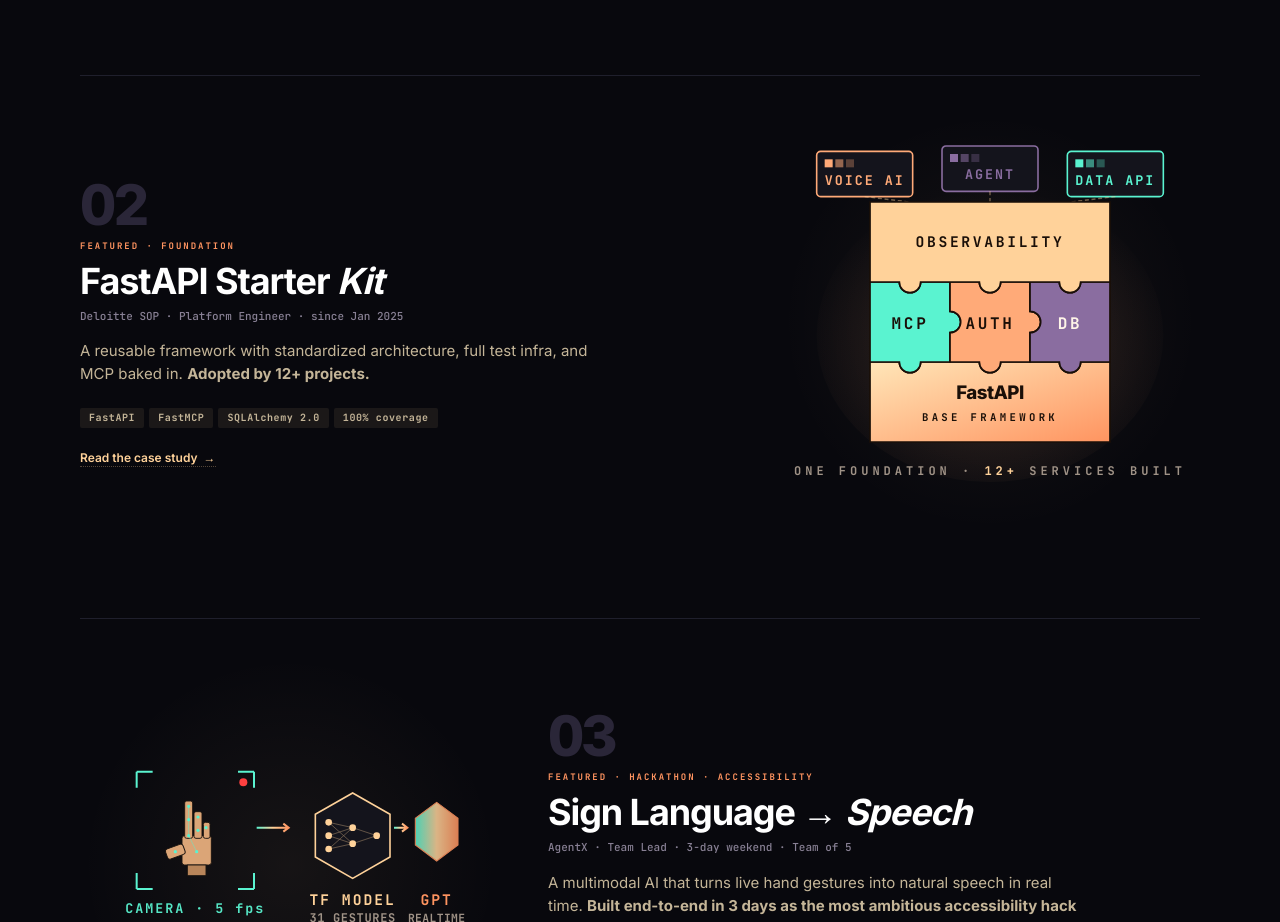
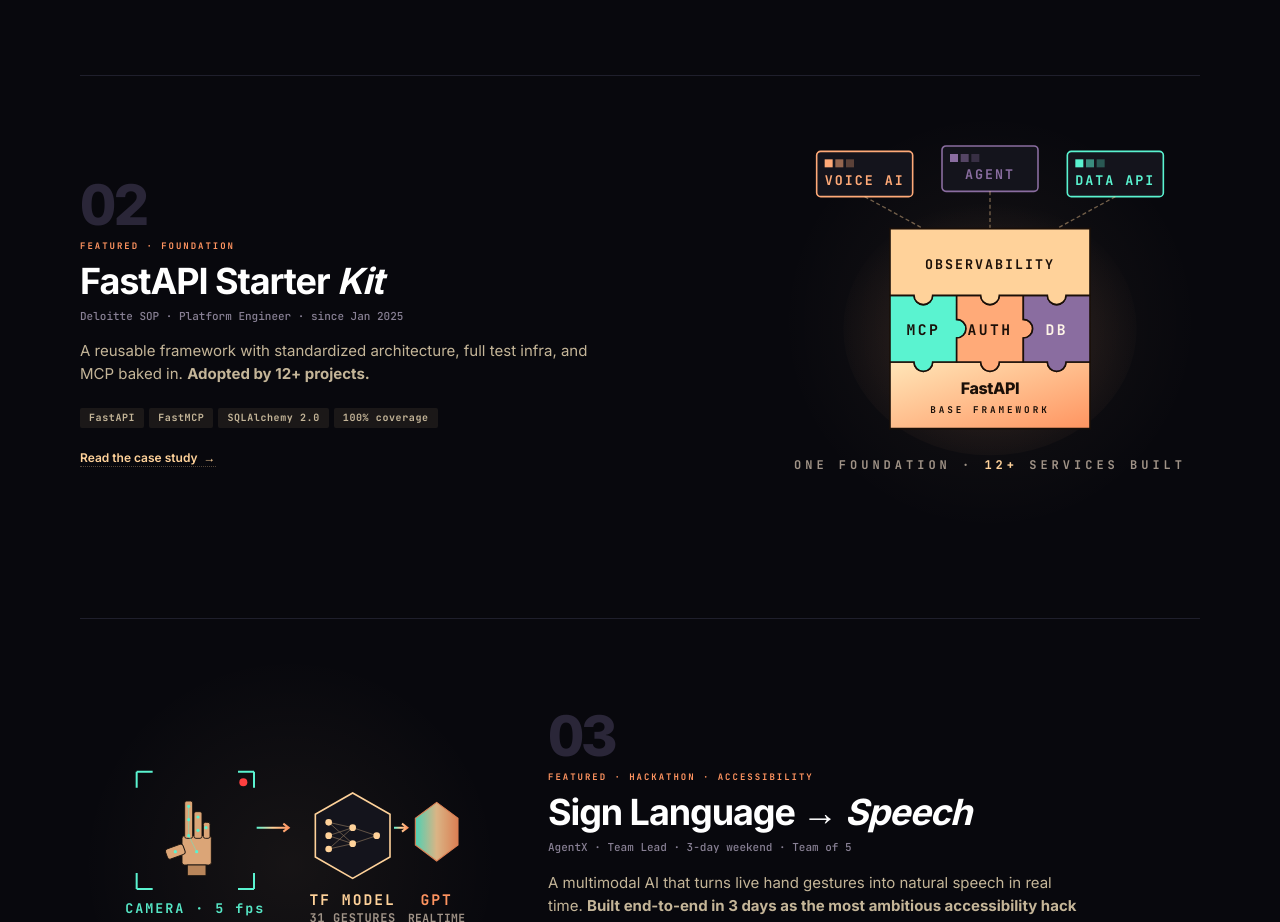
Before and after one commit to OmKshirsagar/OmKshirsagar.github.io, an Astro site: page / in a window 1280 px wide. Shown: the part 1380-2302 px from the top of the page. Built offline with nearby package versions, Linux system fonts and the light colour scheme; Astro itself is replaced by a stand-in of ours.

Commit message:
fix(illustration): shrink FastAPI puzzle from 180×180 to 150×150 for better visual proportion
The 3-layer puzzle was dominating the illustration card. Scaled it down
by ~17% so the surrounding services + caption have proper breathing
room:

  • Puzzle bounds: x=60-240 → x=75-225, y=60-240 → y=80-230
  • Row height: 60 → 50px
  • Module cell size: 60×60 → 50×50
  • Tab/slot radius: 8 → 7
  • Tab midpoints: x={90,150,210} → x={100,150,200}, middle-row y=150 → 155

Adjusted labels to fit the smaller cells:
  • 'OBSERVABILITY' 11pt/2 → 10pt/1.5 letter-spacing
  • MCP / AUTH / DB labels 12pt → 11pt
  • 'FastAPI' header 14pt → 12pt
  • 'BASE FRAMEWORK' subtitle 8pt → 7pt

Halo ellipse retuned to match (rx 130→110, ry 110→95) and service
connector lines redirected to the new OBS top-edge y-coordinate (80).

```diff
--- a/src/components/illustrations/StarterKitIllustration.astro
+++ b/src/components/illustrations/StarterKitIllustration.astro
@@ -26,7 +26,7 @@ interface PieceConfig {
   left?: Feature[];
 }
 
-const R = 8; // tab/slot radius
+const R = 7; // tab/slot radius
 
 // piecePath returns an SVG `d` string for one puzzle piece. Each edge can
 // have any number of tab/slot features in left→right / top→bottom order;
@@ -60,45 +60,46 @@ function piecePath(p: PieceConfig): string {
   return d;
 }
 
-// === Puzzle layout (180×180 square centered horizontally) ===
-// Three rows of 60px each, spanning x=60→240, y=60→240.
+// === Puzzle layout (150×150 square centered horizontally) ===
+// Three rows of 50px each, spanning x=75→225, y=80→230.
+// Module cell midpoints: x={100, 150, 200}, middle-row y=155.
 const fastapiPath = piecePath({
-  x: 60, y: 180, w: 180, h: 60,
+  x: 75, y: 180, w: 150, h: 50,
   top: [
-    { at: 90, type: 'slot' },
+    { at: 100, type: 'slot' },
     { at: 150, type: 'slot' },
-    { at: 210, type: 'slot' },
+    { at: 200, type: 'slot' },
   ],
 });
 
 const mcpPath = piecePath({
-  x: 60, y: 120, w: 60, h: 60,
-  top: [{ at: 90, type: 'slot' }],
-  right: [{ at: 150, type: 'tab' }],
-  bottom: [{ at: 90, type: 'tab' }],
+  x: 75, y: 130, w: 50, h: 50,
+  top: [{ at: 100, type: 'slot' }],
+  right: [{ at: 155, type: 'tab' }],
+  bottom: [{ at: 100, type: 'tab' }],
 });
 
 const authPath = piecePath({
-  x: 120, y: 120, w: 60, h: 60,
+  x: 125, y: 130, w: 50, h: 50,
   top: [{ at: 150, type: 'slot' }],
-  right: [{ at: 150, type: 'tab' }],
+  right: [{ at: 155, type: 'tab' }],
   bottom: [{ at: 150, type: 'tab' }],
-  left: [{ at: 150, type: 'slot' }],
+  left: [{ at: 155, type: 'slot' }],
 });
 
 const dbPath = piecePath({
-  x: 180, y: 120, w: 60, h: 60,
-  top: [{ at: 210, type: 'slot' }],
-  bottom: [{ at: 210, type: 'tab' }],
-  left: [{ at: 150, type: 'slot' }],
+  x: 175, y: 130, w: 50, h: 50,
+  top: [{ at: 200, type: 'slot' }],
+  bottom: [{ at: 200, type: 'tab' }],
+  left: [{ at: 155, type: 'slot' }],
 });
 
 const obsPath = piecePath({
-  x: 60, y: 60, w: 180, h: 60,
+  x: 75, y: 80, w: 150, h: 50,
   bottom: [
-    { at: 90, type: 'tab' },
+    { at: 100, type: 'tab' },
     { at: 150, type: 'tab' },
-    { at: 210, type: 'tab' },
+    { at: 200, type: 'tab' },
   ],
 });
 ---
@@ -115,8 +116,8 @@ const obsPath = piecePath({
       </radialGradient>
     </defs>
 
-    <!-- ambient halo -->
-    <ellipse cx="150" cy="160" rx="130" ry="110" fill="url(#kit-halo)"/>
+    <!-- ambient halo (sized to the smaller puzzle) -->
+    <ellipse cx="150" cy="155" rx="110" ry="95" fill="url(#kit-halo)"/>
 
     <!-- ============================================================== -->
     <!--  SERVICES BUILT ON TOP — 3 small cards hovering above puzzle   -->
@@ -149,9 +150,9 @@ const obsPath = piecePath({
 
     <!-- thin dashed connectors from each service down to the OBS layer -->
     <g stroke="#ffd29a" stroke-width="1" stroke-dasharray="3 2" fill="none" opacity="0.42">
-      <path d="M 56 56 L 90 60"/>
-      <path d="M 150 52 L 150 60"/>
-      <path d="M 244 56 L 210 60"/>
+      <path d="M 56 56 L 100 80"/>
+      <path d="M 150 52 L 150 80"/>
+      <path d="M 244 56 L 200 80"/>
     </g>
 
     <!-- ============================================================== -->
@@ -160,28 +161,28 @@ const obsPath = piecePath({
     <!-- ============================================================== -->
 
     <!-- BASE: FastAPI -->
-    <path d={fastapiPath} fill="url(#kit-core)" stroke="#1a0f08" stroke-width="1.3"/>
-    <text x="150" y="208" font-family="Inter" font-size="14" font-weight="800" letter-spacing="-0.4" fill="#1a0f08" text-anchor="middle">FastAPI</text>
-    <text x="150" y="224" font-family="JetBrains Mono" font-size="8" font-weight="700" letter-spacing="2.5" fill="#1a0f08" text-anchor="middle">BASE FRAMEWORK</text>
+    <path d={fastapiPath} fill="url(#kit-core)" stroke="#1a0f08" stroke-width="1.2"/>
+    <text x="150" y="204" font-family="Inter" font-size="12" font-weight="800" letter-spacing="-0.3" fill="#1a0f08" text-anchor="middle">FastAPI</text>
+    <text x="150" y="218" font-family="JetBrains Mono" font-size="7" font-weight="700" letter-spacing="2.2" fill="#1a0f08" text-anchor="middle">BASE FRAMEWORK</text>
 
     <!-- MIDDLE row: MCP · AUTH · DB -->
-    <path d={mcpPath} fill="#5af3d0" stroke="#1a0f08" stroke-width="1.3"/>
-    <text x="90" y="155" font-family="JetBrains Mono" font-size="12" font-weight="800" letter-spacing="2" fill="#1a0f08" text-anchor="middle">MCP</text>
+    <path d={mcpPath} fill="#5af3d0" stroke="#1a0f08" stroke-width="1.2"/>
+    <text x="100" y="160" font-family="JetBrains Mono" font-size="11" font-weight="800" letter-spacing="1.8" fill="#1a0f08" text-anchor="middle">MCP</text>
 
-    <path d={authPath} fill="#ffaa78" stroke="#1a0f08" stroke-width="1.3"/>
-    <text x="150" y="155" font-family="JetBrains Mono" font-size="12" font-weight="800" letter-spacing="2" fill="#1a0f08" text-anchor="middle">AUTH</text>
+    <path d={authPath} fill="#ffaa78" stroke="#1a0f08" stroke-width="1.2"/>
+    <text x="150" y="160" font-family="JetBrains Mono" font-size="11" font-weight="800" letter-spacing="1.8" fill="#1a0f08" text-anchor="middle">AUTH</text>
 
-    <path d={dbPath} fill="#8a6da0" stroke="#1a0f08" stroke-width="1.3"/>
-    <text x="210" y="155" font-family="JetBrains Mono" font-size="12" font-weight="800" letter-spacing="2" fill="#fff5e8" text-anchor="middle">DB</text>
+    <path d={dbPath} fill="#8a6da0" stroke="#1a0f08" stroke-width="1.2"/>
+    <text x="200" y="160" font-family="JetBrains Mono" font-size="11" font-weight="800" letter-spacing="1.8" fill="#fff5e8" text-anchor="middle">DB</text>
 
     <!-- TOP: OBSERVABILITY layer -->
-    <path d={obsPath} fill="#ffd29a" stroke="#1a0f08" stroke-width="1.3"/>
-    <text x="150" y="94" font-family="JetBrains Mono" font-size="11" font-weight="800" letter-spacing="2" fill="#1a0f08" text-anchor="middle">OBSERVABILITY</text>
+    <path d={obsPath} fill="#ffd29a" stroke="#1a0f08" stroke-width="1.2"/>
+    <text x="150" y="110" font-family="JetBrains Mono" font-size="10" font-weight="800" letter-spacing="1.5" fill="#1a0f08" text-anchor="middle">OBSERVABILITY</text>
 
     <!-- ============================================================== -->
     <!--  Caption                                                       -->
     <!-- ============================================================== -->
-    <text x="150" y="265" font-family="JetBrains Mono" font-size="9" font-weight="700" letter-spacing="3" fill="#a09387" text-anchor="middle">
+    <text x="150" y="260" font-family="JetBrains Mono" font-size="9" font-weight="700" letter-spacing="3" fill="#a09387" text-anchor="middle">
       ONE FOUNDATION · <tspan fill="#ffd29a" font-weight="800">12+</tspan> SERVICES BUILT
     </text>
   </svg>
```
